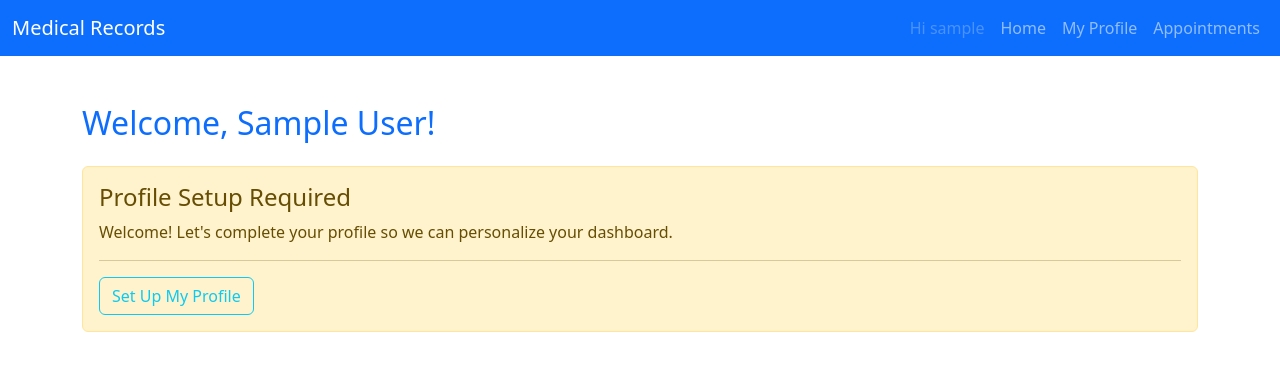
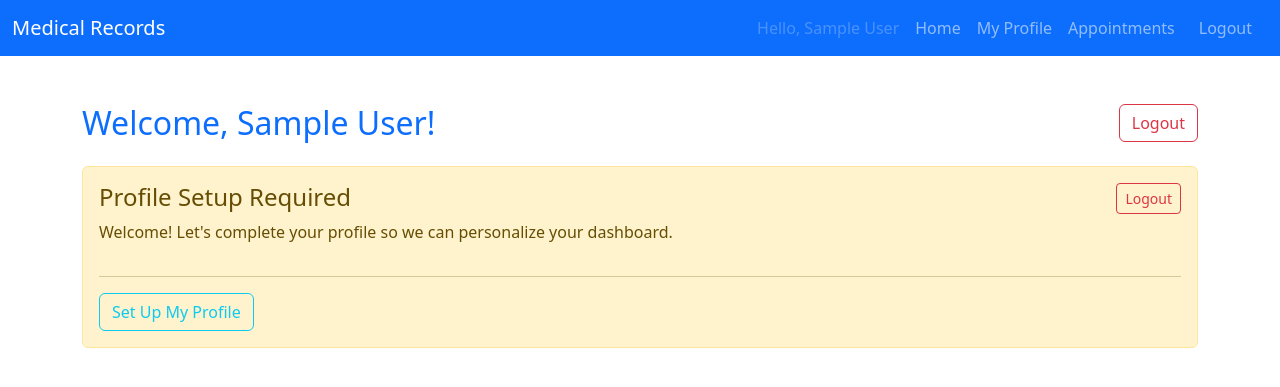
Before and after one commit to SHANICERUGURU/medicalrecordssystem, a Django app: page /dashboard/ in a window 1280 px wide. Shown: the top 387 px of the page. Run offline with Django 5.2, Linux system fonts and the light colour scheme; the visitor is signed in with stand-in values (Sample User, id 1); data that the repository does not hold is empty.

Commit message:
added the logout functionality

```diff
--- a/myapp/templates/base.html
+++ b/myapp/templates/base.html
@@ -10,7 +10,7 @@
 </head>
 
 <body>
-  <nav class="navbar navbar-expand-lg navbar-dark bg-primary mb-4">
+<nav class="navbar navbar-expand-lg navbar-dark bg-primary mb-4">
   <div class="container-fluid">
     <a class="navbar-brand" href="{% url 'dashboard' %}">Medical Records</a>
 
@@ -24,7 +24,9 @@
 
         {% if user.is_authenticated %}
           <li class="nav-item">
-            <span class="nav-link disabled">Hi {{ user.username }}</span>
+            <span class="nav-link disabled">
+              Hello, {{ user.get_full_name|default:user.username|default:"User" }}
+            </span>
           </li>
           <li class="nav-item">
             <a class="nav-link" href="{% url 'landing' %}">Home</a>
@@ -35,6 +37,7 @@
             <a class="nav-link" href="{% url 'dashboard' %}">My Profile</a>
           </li>
           {% endif %}
+
           {% if user.is_patient %}
           <li class="nav-item">
             <a class="nav-link" href="{% url 'appointments' %}">Appointments</a>
@@ -47,9 +50,22 @@
           </li>
           {% endif %}
 
+          <!-- Logout Button -->
+          <li class="nav-item">
+            <form action="{% url 'logout' %}" method="post" class="d-inline">
+              {% csrf_token %}
+              <button type="submit" class="nav-link btn btn-link" style="border: none; background: none; cursor: pointer; color: rgba(255,255,255,.55); padding: 0.5rem 1rem;">
+                <i class="bi bi-box-arrow-right"></i> Logout
+              </button>
+            </form>
+          </li>
+
         {% else %}
           <li class="nav-item">
             <a class="nav-link" href="{% url 'login' %}">Login</a>
+          </li>
+          <li class="nav-item">
+            <a class="nav-link" href="{% url 'register' %}">Register</a>
           </li>
         {% endif %}
 
--- a/myapp/templates/dashboard.html
+++ b/myapp/templates/dashboard.html
@@ -5,13 +5,24 @@
   <!-- Authentication Check -->
   {% if user.is_authenticated %}
 
-    <h2 class="mb-4 text-primary">
+    <!-- Header with logout on right -->
+    <div class="d-flex justify-content-between align-items-center mb-4">
+      <h2 class="text-primary mb-0">
         {% if patient %}
           Welcome, {{ patient.user.get_full_name|default:user.username }}!
         {% else %}
           Welcome, {{ user.get_full_name|default:user.username }}!
         {% endif %}
       </h2>
+
+      <!-- Logout Button on the right -->
+      <form action="{% url 'logout' %}" method="post" class="d-inline">
+        {% csrf_token %}
+        <button type="submit" class="btn btn-outline-danger">
+          <i class="bi bi-box-arrow-right"></i> Logout
+        </button>
+      </form>
+    </div>
 
     {% if patient %}
       <!-- Patient Records Section -->
@@ -42,8 +53,20 @@
     {% else %}
       <!-- User is authenticated but doesn't have a patient profile -->
       <div class="alert alert-warning">
+        <div class="d-flex justify-content-between align-items-start">
+          <div>
             <h4 class="alert-heading">Profile Setup Required</h4>
             <p>Welcome! Let's complete your profile so we can personalize your dashboard.</p>
+          </div>
+
+          <!-- Logout Button on the right -->
+          <form action="{% url 'logout' %}" method="post" class="d-inline">
+            {% csrf_token %}
+            <button type="submit" class="btn btn-outline-danger btn-sm">
+              <i class="bi bi-box-arrow-right"></i> Logout
+            </button>
+          </form>
+        </div>
         <hr>
         <a href="{% url 'profile_setup' %}" class="btn btn-outline-info">Set Up My Profile</a>
       </div>
--- a/myapp/views.py
+++ b/myapp/views.py
@@ -407,3 +407,8 @@ def my_profile_edit(request,pk):
         form = PatientForm(instance=profile)
 
     return render(request, 'my_profile_form.html', {'form': form, 'mode': 'edit'})
+
+
+# def custom_logout(request):
+#     logout(request)
+#     return redirect (' '' ')
--- a/myproject/settings.py
+++ b/myproject/settings.py
@@ -136,4 +136,4 @@ DEFAULT_AUTO_FIELD = 'django.db.models.BigAutoField'
 
 LOGIN_URL = '/login/'
 LOGIN_REDIRECT_URL = '/dashboard/'
-LOGOUT_REDIRECT_URL = '/login/'
+LOGOUT_REDIRECT_URL = '/landing/'
```
Lines whose indentation alone changed are shown as unchanged.
